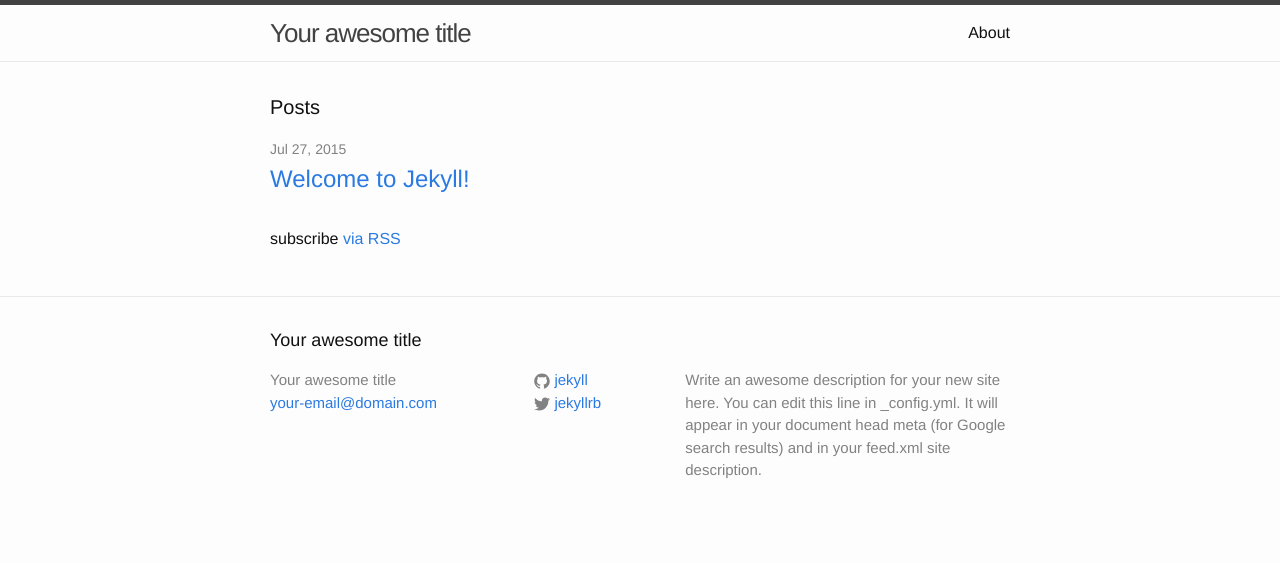
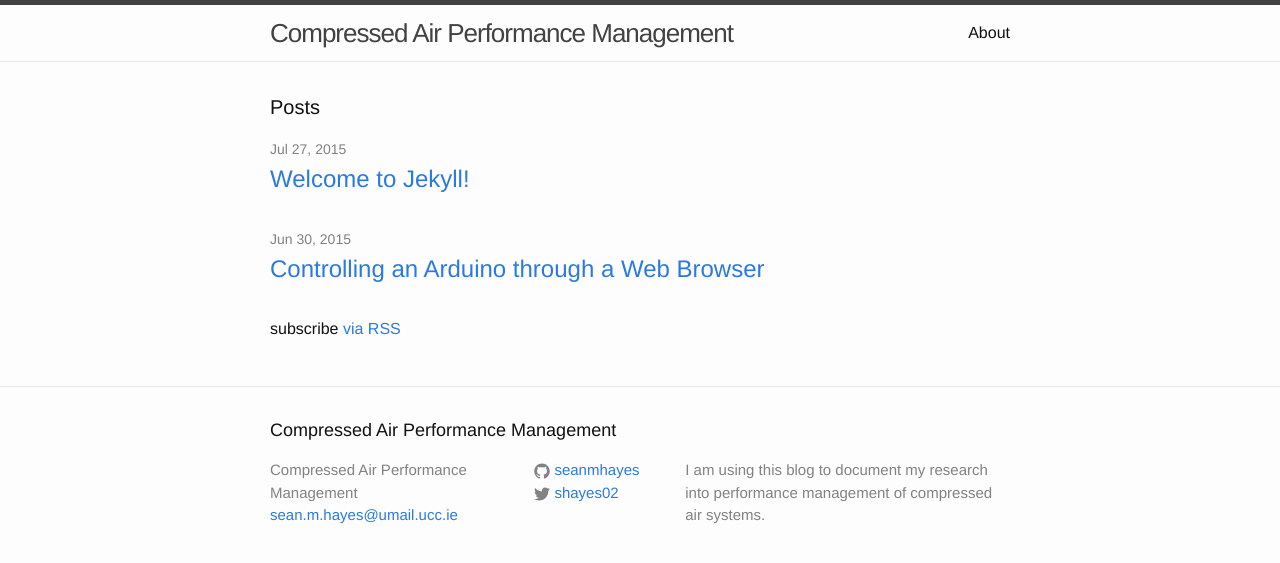
Before and after one commit to seanmhayes/seanmhayes.github.io, a Jekyll site: the page built from index.html, in a window 1280 px wide. Shown: the top 563 px of the page. Built offline with Jekyll 4.4.1, drawn with Linux system fonts in a browser that asks for light colours.

Commit message:
New blog post

```diff
--- a/_config.yml
+++ b/_config.yml
@@ -1,14 +1,12 @@
 # Site settings
-title: Your awesome title
-email: your-email@domain.com
+title: Compressed Air Performance Management
+email: sean.m.hayes@umail.ucc.ie
 description: > # this means to ignore newlines until "baseurl:"
-  Write an awesome description for your new site here. You can edit this
-  line in _config.yml. It will appear in your document head meta (for
-  Google search results) and in your feed.xml site description.
+  I am using this blog to document my research into performance management of compressed air systems.
 baseurl: "" # the subpath of your site, e.g. /blog/
-url: "http://yourdomain.com" # the base hostname & protocol for your site
-twitter_username: jekyllrb
-github_username:  jekyll
+url: "blog.indoptim.ie" # the base hostname & protocol for your site
+twitter_username: shayes02
+github_username:  seanmhayes
 
 # Build settings
 markdown: kramdown
```
Also changed, not shown: _posts/2015-06-30-ArduinoWebBrowser.markdown (added, +36 -0 lines), Images/WebsiteCommandFlow.png (added).
